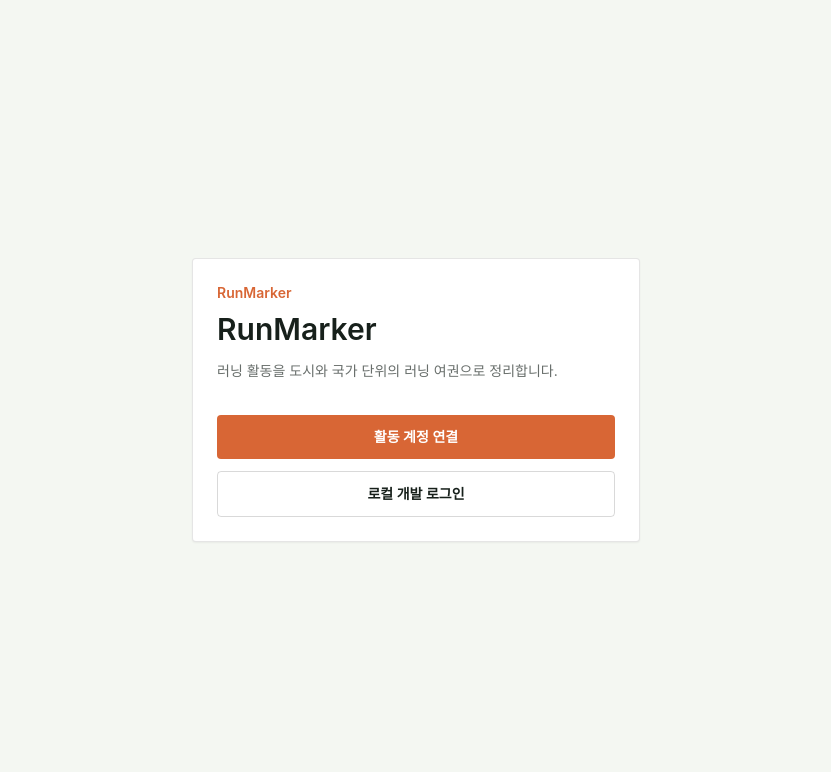
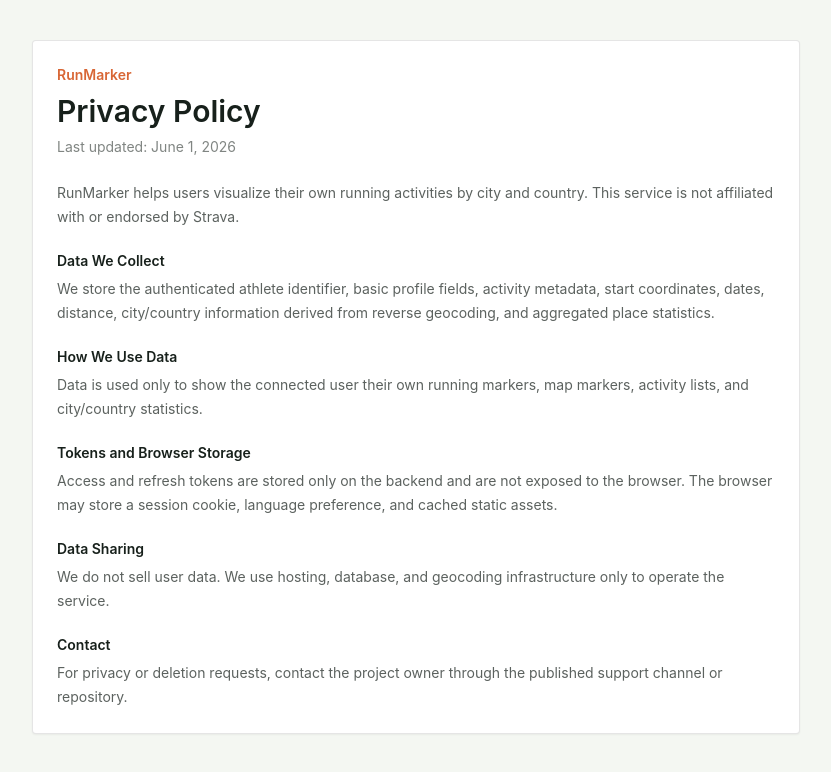
Before and after one commit to Hanbooyo/RunMarker, a Vue app in the folder frontend/: page /privacy in a window 1280 px wide. Before the commit this address led to /login. Shown: the top 772 px of the page, without its empty margins (224-1055 px from the left). Built offline with nearby package versions, Linux system fonts and the light colour scheme; no server answers.

Commit message:
feat: add policy pages and marker terminology

```diff
--- a/frontend/src/components/AppLayout.vue
+++ b/frontend/src/components/AppLayout.vue
@@ -12,7 +12,7 @@
 
 const navItems = [
   { to: '/dashboard', labelKey: 'nav.dashboard' },
-  { to: '/passport', labelKey: 'nav.passport' },
+  { to: '/markers', labelKey: 'nav.passport' },
   { to: '/countries', labelKey: 'nav.countries' },
   { to: '/cities', labelKey: 'nav.cities' },
   { to: '/activities', labelKey: 'nav.activities' },
@@ -70,7 +70,7 @@
             />
             <div class="min-w-0">
               <p class="truncate text-sm font-semibold text-ink">RunMarker</p>
-              <p class="truncate text-xs text-ink/60">Run Passport</p>
+              <p class="truncate text-xs text-ink/60">Run Markers</p>
             </div>
           </RouterLink>
 
@@ -142,5 +142,12 @@
     <main class="mx-auto min-w-0 max-w-7xl px-4 py-5 sm:px-5 sm:py-6">
       <slot />
     </main>
+
+    <footer class="mx-auto flex max-w-7xl flex-wrap gap-3 px-4 pb-6 text-xs text-ink/50 sm:px-5">
+      <RouterLink to="/privacy" class="hover:text-ink">Privacy</RouterLink>
+      <RouterLink to="/terms" class="hover:text-ink">Terms</RouterLink>
+      <RouterLink to="/data-deletion" class="hover:text-ink">Data deletion</RouterLink>
+      <span>Not affiliated with or endorsed by Strava.</span>
+    </footer>
   </div>
 </template>
--- a/frontend/src/stores/i18nStore.js
+++ b/frontend/src/stores/i18nStore.js
@@ -7,7 +7,7 @@
   ko: {
     nav: {
       dashboard: '대시보드',
-      passport: '여권',
+      passport: '마커',
       countries: '국가',
       cities: '도시',
       activities: '활동',
@@ -24,7 +24,7 @@
     },
     login: {
       title: 'RunMarker',
-      description: '러닝 활동을 도시와 국가 단위의 러닝 여권으로 정리합니다.',
+      description: '러닝 활동을 도시와 국가 단위의 마커로 정리합니다.',
       strava: '활동 계정 연결',
       local: '로컬 개발 로그인',
       debug: '기존 Local User ID로 접속',
@@ -76,7 +76,7 @@
   en: {
     nav: {
       dashboard: 'Dashboard',
-      passport: 'Passport',
+      passport: 'Markers',
       countries: 'Countries',
       cities: 'Cities',
       activities: 'Activities',
@@ -93,7 +93,7 @@
     },
     login: {
       title: 'RunMarker',
-      description: 'Organize your runs into a running passport by city and country.',
+      description: 'Organize your runs into city and country markers.',
       strava: 'Connect activity account',
       local: 'Local development login',
       debug: 'Use existing Local User ID',
--- a/frontend/src/views/DashboardView.vue
+++ b/frontend/src/views/DashboardView.vue
@@ -28,7 +28,7 @@
 
 <template>
   <AppLayout>
-    <PageHeader title="Dashboard" description="러닝 여권의 전체 진행 상황을 확인합니다." />
+    <PageHeader title="Dashboard" description="러닝 마커의 전체 진행 상황을 확인합니다." />
 
     <p v-if="isLoading" class="text-sm text-ink/60">불러오는 중입니다.</p>
     <p v-else-if="errorMessage" class="rounded border border-red-200 bg-red-50 p-3 text-sm text-red-700">
--- /dev/null
+++ b/frontend/src/views/DataDeletionView.vue
@@ -0,0 +1,40 @@
+<template>
+  <main class="min-h-screen bg-mist px-5 py-10">
+    <section class="mx-auto max-w-3xl rounded border border-black/10 bg-white p-6 shadow-sm">
+      <p class="text-sm font-semibold text-trail">RunMarker</p>
+      <h1 class="mt-2 text-3xl font-semibold text-ink">Data Deletion</h1>
+      <p class="mt-2 text-sm text-ink/55">Last updated: June 1, 2026</p>
+
+      <div class="mt-6 space-y-5 text-sm leading-6 text-ink/70">
+        <p>
+          Users can revoke app access from their connected activity account settings at any time. After access is
+          revoked, RunMarker can no longer refresh tokens or import new activity data.
+        </p>
+
+        <section>
+          <h2 class="font-semibold text-ink">Request Deletion</h2>
+          <p class="mt-1">
+            To request deletion of stored profile, activity, token, and place data, contact the project owner through
+            the published support channel or repository and include the account identifier or email used for support.
+          </p>
+        </section>
+
+        <section>
+          <h2 class="font-semibold text-ink">What We Delete</h2>
+          <p class="mt-1">
+            We delete stored user records, encrypted tokens, imported activity metadata, derived city/country data,
+            sync logs, and aggregate marker records associated with the user.
+          </p>
+        </section>
+
+        <section>
+          <h2 class="font-semibold text-ink">Planned Self-Service Flow</h2>
+          <p class="mt-1">
+            A self-service account deletion button is planned for a future release. Until then, deletion requests are
+            handled manually.
+          </p>
+        </section>
+      </div>
+    </section>
+  </main>
+</template>
--- a/frontend/src/views/LoginView.vue
+++ b/frontend/src/views/LoginView.vue
@@ -88,6 +88,15 @@
             </button>
           </div>
         </details>
+
+        <div class="mt-6 flex flex-wrap gap-3 border-t border-black/10 pt-4 text-xs text-ink/50">
+          <RouterLink to="/privacy" class="hover:text-ink">Privacy</RouterLink>
+          <RouterLink to="/terms" class="hover:text-ink">Terms</RouterLink>
+          <RouterLink to="/data-deletion" class="hover:text-ink">Data deletion</RouterLink>
+        </div>
+        <p class="mt-3 text-xs leading-5 text-ink/45">
+          Not affiliated with or endorsed by Strava.
+        </p>
       </div>
     </section>
   </main>
--- a/frontend/src/views/PassportView.vue
+++ b/frontend/src/views/PassportView.vue
@@ -64,7 +64,7 @@
     <div class="mb-6 flex flex-col gap-4 lg:flex-row lg:items-start lg:justify-between">
       <PageHeader
         title="RunMarker"
-        description="러닝 활동을 국가와 도시 단위의 여권 스탬프로 정리합니다."
+        description="러닝 활동을 국가와 도시 단위의 마커와 스탬프로 정리합니다."
       />
 
       <button
@@ -164,7 +164,7 @@
         <div class="mb-4 flex items-end justify-between gap-3">
           <div>
             <h2 class="text-lg font-semibold text-ink">도시 스탬프</h2>
-            <p class="mt-1 text-sm text-ink/60">도시별 러닝 여권 스탬프입니다.</p>
+            <p class="mt-1 text-sm text-ink/60">도시별 러닝 마커입니다.</p>
           </div>
           <p class="text-sm text-ink/50">{{ cities.length }} cities</p>
         </div>
--- /dev/null
+++ b/frontend/src/views/PrivacyPolicyView.vue
@@ -0,0 +1,57 @@
+<template>
+  <main class="min-h-screen bg-mist px-5 py-10">
+    <section class="mx-auto max-w-3xl rounded border border-black/10 bg-white p-6 shadow-sm">
+      <p class="text-sm font-semibold text-trail">RunMarker</p>
+      <h1 class="mt-2 text-3xl font-semibold text-ink">Privacy Policy</h1>
+      <p class="mt-2 text-sm text-ink/55">Last updated: June 1, 2026</p>
+
+      <div class="mt-6 space-y-5 text-sm leading-6 text-ink/70">
+        <p>
+          RunMarker helps users visualize their own running activities by city and country.
+          This service is not affiliated with or endorsed by Strava.
+        </p>
+
+        <section>
+          <h2 class="font-semibold text-ink">Data We Collect</h2>
+          <p class="mt-1">
+            We store the authenticated athlete identifier, basic profile fields, activity metadata,
+            start coordinates, dates, distance, city/country information derived from reverse geocoding,
+            and aggregated place statistics.
+          </p>
+        </section>
+
+        <section>
+          <h2 class="font-semibold text-ink">How We Use Data</h2>
+          <p class="mt-1">
+            Data is used only to show the connected user their own running markers, map markers,
+            activity lists, and city/country statistics.
+          </p>
+        </section>
+
+        <section>
+          <h2 class="font-semibold text-ink">Tokens and Browser Storage</h2>
+          <p class="mt-1">
+            Access and refresh tokens are stored only on the backend and are not exposed to the browser.
+            The browser may store a session cookie, language preference, and cached static assets.
+          </p>
+        </section>
+
+        <section>
+          <h2 class="font-semibold text-ink">Data Sharing</h2>
+          <p class="mt-1">
+            We do not sell user data. We use hosting, database, and geocoding infrastructure only to operate
+            the service.
+          </p>
+        </section>
+
+        <section>
+          <h2 class="font-semibold text-ink">Contact</h2>
+          <p class="mt-1">
+            For privacy or deletion requests, contact the project owner through the published support channel
+            or repository.
+          </p>
+        </section>
+      </div>
+    </section>
+  </main>
+</template>
--- /dev/null
+++ b/frontend/src/views/TermsView.vue
@@ -0,0 +1,45 @@
+<template>
+  <main class="min-h-screen bg-mist px-5 py-10">
+    <section class="mx-auto max-w-3xl rounded border border-black/10 bg-white p-6 shadow-sm">
+      <p class="text-sm font-semibold text-trail">RunMarker</p>
+      <h1 class="mt-2 text-3xl font-semibold text-ink">Terms of Use</h1>
+      <p class="mt-2 text-sm text-ink/55">Last updated: June 1, 2026</p>
+
+      <div class="mt-6 space-y-5 text-sm leading-6 text-ink/70">
+        <p>
+          RunMarker is a personal running visualization tool. This service is not affiliated with or endorsed by Strava.
+        </p>
+
+        <section>
+          <h2 class="font-semibold text-ink">Permitted Use</h2>
+          <p class="mt-1">
+            You may use RunMarker to connect your own activity account and view your own running activity summaries.
+          </p>
+        </section>
+
+        <section>
+          <h2 class="font-semibold text-ink">Prohibited Use</h2>
+          <p class="mt-1">
+            You may not use this service for scraping, social automation, automated kudos, likes, comments,
+            follows, spam, abuse, or attempts to access another user's data.
+          </p>
+        </section>
+
+        <section>
+          <h2 class="font-semibold text-ink">Availability</h2>
+          <p class="mt-1">
+            This is an early demo service and may be slow, unavailable, or reset without notice.
+          </p>
+        </section>
+
+        <section>
+          <h2 class="font-semibold text-ink">Third-Party Services</h2>
+          <p class="mt-1">
+            The service depends on external APIs, hosting, database, and geocoding providers. Their limits and
+            terms may affect availability.
+          </p>
+        </section>
+      </div>
+    </section>
+  </main>
+</template>
```
Also changed, not shown: frontend/src/router/index.js (+26 -1 lines).
